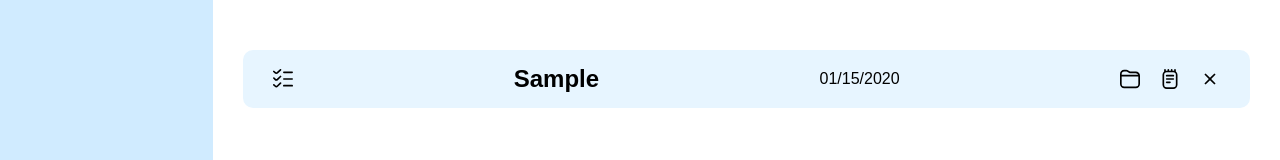
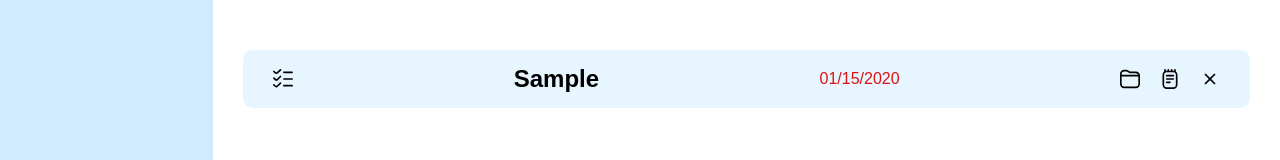
Before and after one commit to jbschklar/todo-list, a website built with webpack: page dist/index.html in a window 1280 px wide. Both pictures are taken after typing "Sample", "2020-01-15" into the empty fields and a click on the button 1168 px from the left and 309 px from the top of the page. Shown: the part 430-590 px from the top of the page. Built offline with nearby package versions, Linux system fonts and the light colour scheme.

Commit message:
added red color to past due dueDates on todos

```diff
--- a/src/index.js
+++ b/src/index.js
@@ -56,7 +56,11 @@ const View = (() => {
             />
         </svg>
         <h2>${obj.title}</h2>
-        <p class="due-date">${lightFormat(obj.dueDate, "MM/dd/yyyy")}</p>
+        <p class="due-date ${
+					isPast(new Date(obj.dueDate)) && !isToday(new Date(obj.dueDate))
+						? "past-due"
+						: ""
+				}">${lightFormat(obj.dueDate, "MM/dd/yyyy")}</p>
         <div class="todo-icons">
 		<div class="folder-list-container">
 		<select class="projects-selector hidden" id="project-list-${obj.id}">
@@ -730,7 +734,7 @@ const Controller = (() => {
 		View.addHandlerSort(controlSortAsc, controlSortDsc);
 		View.addHandlerNewTodo(controlNewTodos);
 		View.addHandlerNewProject(controlNewProjects);
-		// for the asise
+		// for the aside
 		if (Model.state.projectsArr)
 			Model.state.projectsArr.forEach((project) => {
 				projectFeatures(project);
@@ -766,9 +770,10 @@ const Controller = (() => {
 // 5) Add ability to delete todo from projectsArr ✅
 
 // Over all:
-// 1) Create buttons to hide/reveal forms for todos and projects.
-// 2) Make form fields capitalize first letter.
+// 1) Create buttons to hide/reveal forms for todos and projects. ❎
+// 2) Make form fields capitalize first letter. ✅
 // 3) Create warning modal to verify before deleteing todo's or projects
-// 4) refactor model code to add helper functions for findTodoIndex and findProjectIndex to keep DRY
-// 5) create warning or coloring for todos if they are past due( use isPast fn), maybe red border or font?
-// 6) style the active date range being populated from to make it clear what is being shown
+// 4) refactor model code to add helper functions for findTodoIndex and findProjectIndex to keep DRY ✅
+// 5) create warning or coloring for todos if they are past due( use isPast fn), maybe red border or font? ✅
+// 6) style the active date range being populated from to make it clear what is being shown.
+// 7) get style sheet items in order w/ comments.
--- a/src/style.css
+++ b/src/style.css
@@ -209,3 +209,8 @@ aside li {
 	justify-content: center;
 	gap: 15px;
 }
+
+.past-due {
+	/* border: 2px solid rgb(218, 19, 19); */
+	color: rgb(218, 19, 19);
+}
```
Also changed, not shown: 1 other file.
